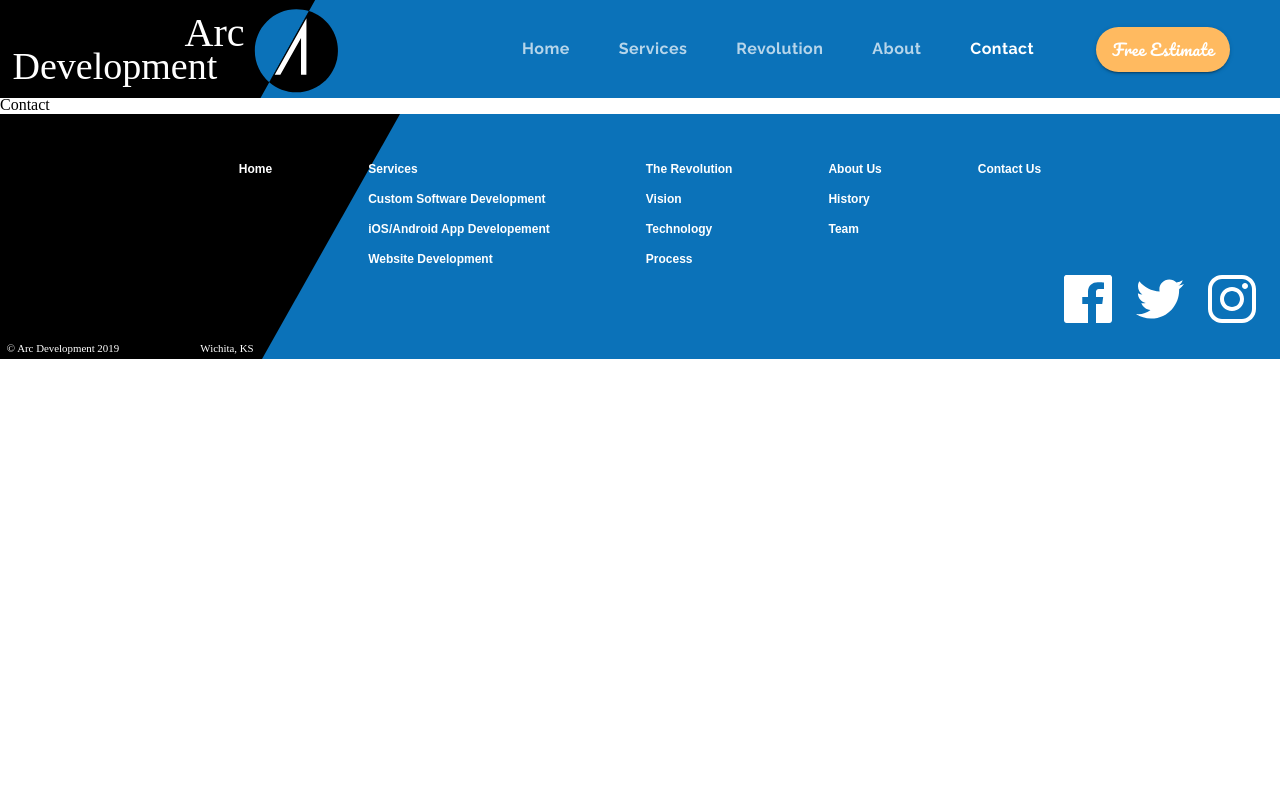
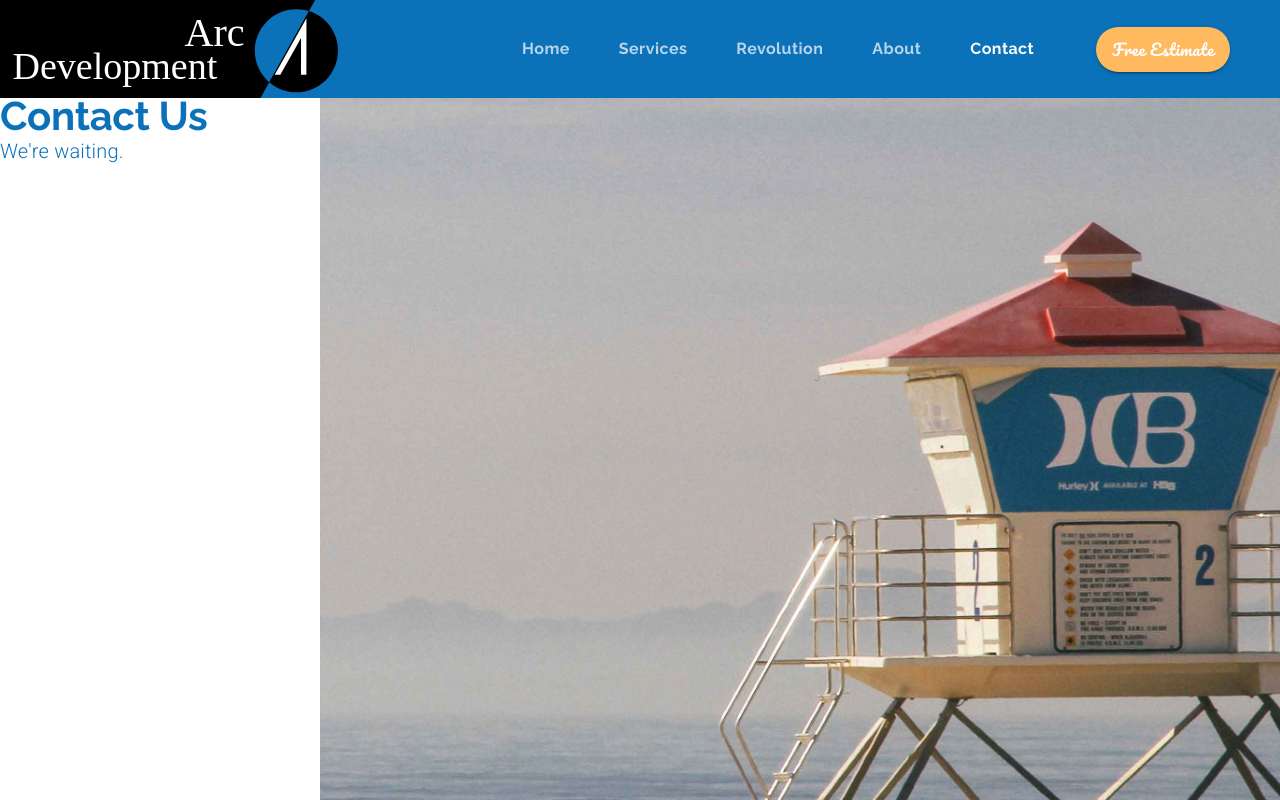
Before and after one commit to Amorem/materialui_arcdev, a React (Create React App) app: page /contact in a window 1280 px wide. Shown: the top 800 px of the page. Built offline with nearby package versions, Linux system fonts and the light colour scheme.

Commit message:
Contact page setup

```diff
--- a/src/Components/App.js
+++ b/src/Components/App.js
@@ -11,6 +11,7 @@ import MobileApps from "./MobileApps";
 import Websites from "./Websites";
 import Revolution from "./Revolution";
 import About from "./About";
+import Contact from "./Contact";
 
 function App() {
   const [selectedIndex, setSelectedIndex] = useState(0);
@@ -62,7 +63,9 @@ function App() {
           <Route exact path="/about">
             <About setValue={setValue} setSelectedIndex={setSelectedIndex} />
           </Route>
-          <Route exact path="/contact" component={() => <div>Contact</div>} />
+          <Route exact path="/contact">
+            <Contact />
+          </Route>
           <Route exact path="/estimate" component={() => <div>Estimate</div>} />
         </Switch>
         <Footer
--- /dev/null
+++ b/src/Components/Contact.js
@@ -0,0 +1,42 @@
+import React from "react";
+import { Link } from "react-router-dom";
+import { makeStyles, useTheme } from "@material-ui/core/styles";
+import Grid from "@material-ui/core/Grid";
+import Typography from "@material-ui/core/Typography";
+import Button from "@material-ui/core/Button";
+import TextField from "@material-ui/core/TextField";
+
+import background from "../assets/background.jpg";
+
+const useStyles = makeStyles((theme) => ({
+  background: {
+    backgroundImage: `url(${background})`,
+    backgroundPosition: "center",
+    backgroundSize: "cover",
+    backgroundRepeat: "no-repeat",
+    height: "60em",
+  },
+}));
+
+export default function Contact(props) {
+  const classes = useStyles();
+  const theme = useTheme();
+  return (
+    <Grid container direction="row">
+      <Grid item container direction="column" lg={3}>
+        <Grid item>
+          <Typography variant="h2" style={{ lineHeight: 1 }}>
+            Contact Us
+          </Typography>
+          <Typography
+            variant="body1"
+            style={{ color: theme.palette.common.blue }}
+          >
+            We're waiting.
+          </Typography>
+        </Grid>
+      </Grid>
+      <Grid item container className={classes.background} lg={9}></Grid>
+    </Grid>
+  );
+}
```
